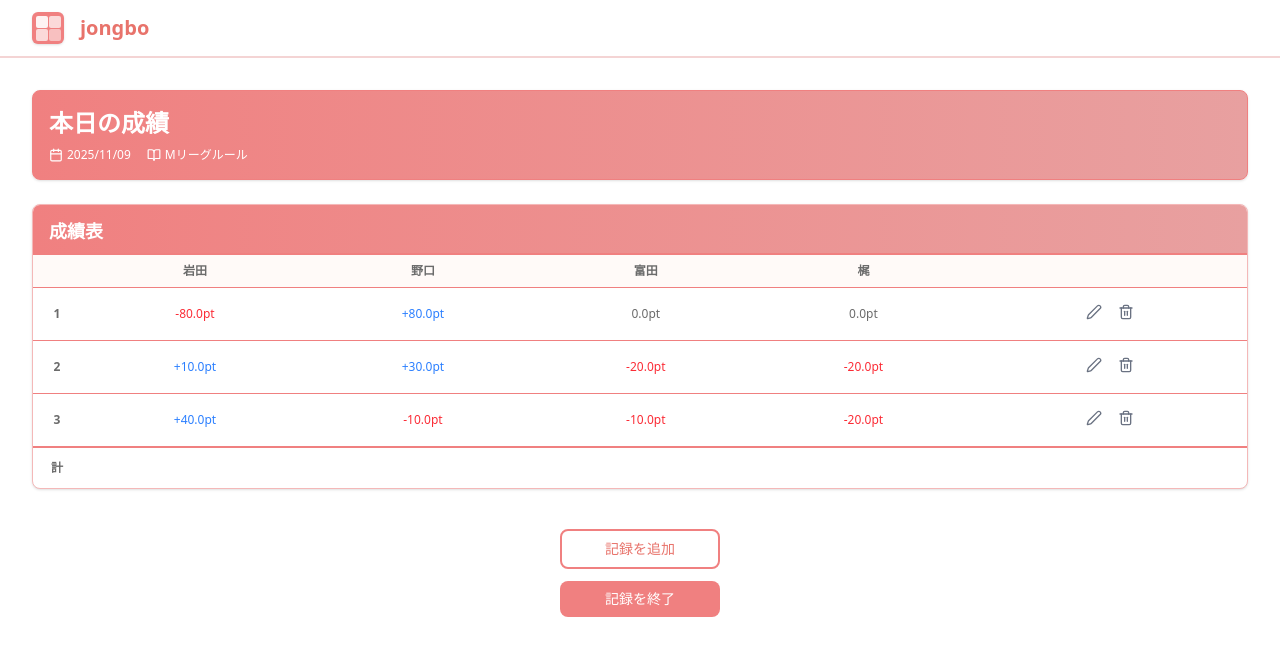
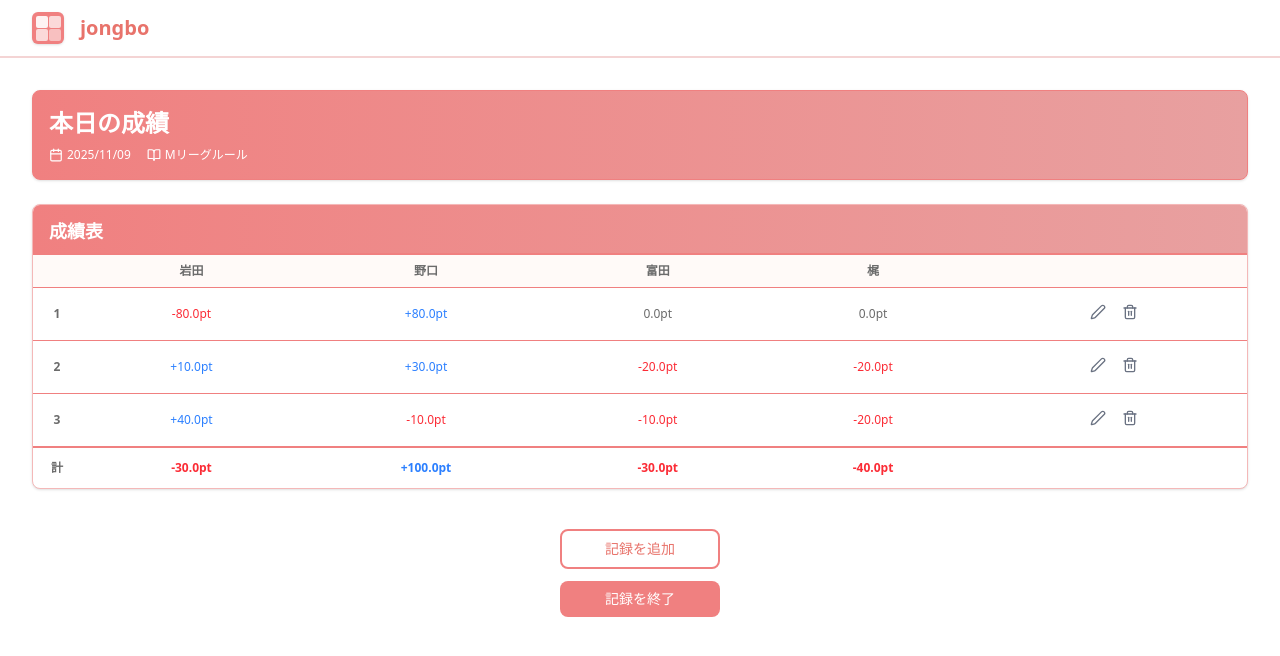
Before and after one commit to tatsuyano9/mahjong-record-app, a Next.js app: page /daily-record in a window 1280 px wide. Shown: the top 656 px of the page. Built offline with nearby package versions, Linux system fonts and the light colour scheme.

Commit message:
fix: address additional review comments (type import, totals access, date sort)

```diff
--- a/src/components/pages/daily-record/daily-record-table/hooks.ts
+++ b/src/components/pages/daily-record/daily-record-table/hooks.ts
@@ -7,10 +7,8 @@ export const useDailyRecordTable = () => {
 
   const players = dailyRecord.players;
 
-  const matches: Match[] = Object.values(dailyRecord.matches).sort((a, b) =>
-    a.playedAt
-      .format("yyyyMMddHHmmss")
-      .localeCompare(b.playedAt.format("yyyyMMddHHmmss"))
+  const matches: Match[] = Object.values(dailyRecord.matches).sort(
+    (a, b) => a.playedAt.toDate().getTime() - b.playedAt.toDate().getTime()
   );
 
   const totals = dailyRecord.totalPoints;
--- a/src/components/pages/daily-record/daily-record-table/index.tsx
+++ b/src/components/pages/daily-record/daily-record-table/index.tsx
@@ -97,8 +97,8 @@ export const DailyRecordTable: React.FC = () => {
 
         <TableRow className="border-t-2 border-brand-500 text-text-muted">
           <TableCell className="font-semibold">計</TableCell>
-          {players.map((player, idx) => {
-            const total = totals[idx] ?? null;
+          {players.map((player) => {
+            const total = totals[player.userId] ?? null;
 
             return (
               <TableCell
--- a/src/components/pages/league/league-ranking-table/hooks.ts
+++ b/src/components/pages/league/league-ranking-table/hooks.ts
@@ -1,7 +1,7 @@
 import type { LeagueMember } from "@/types/domain/league";
+import type { UserIdType } from "@/types/domain/user";
 
 import { useLeague } from "@/app/league/season/hooks";
-import { UserIdType } from "@/types/domain/user";
 
 export const useLeagueRankingTable = () => {
   const { league, error } = useLeague();
```
